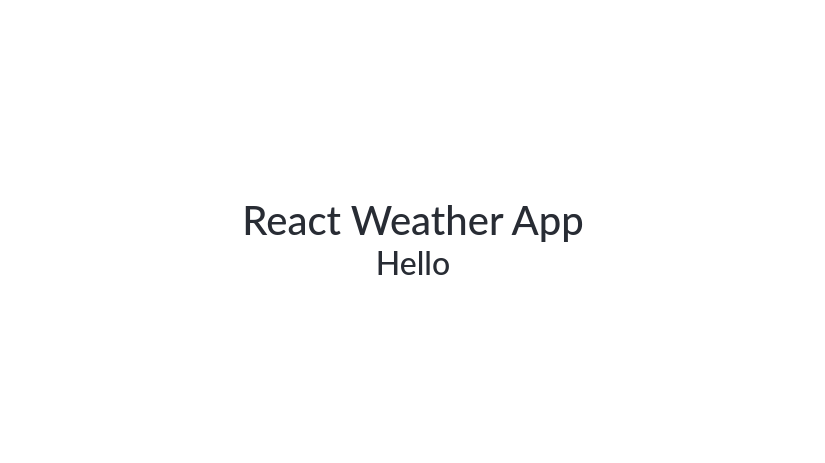
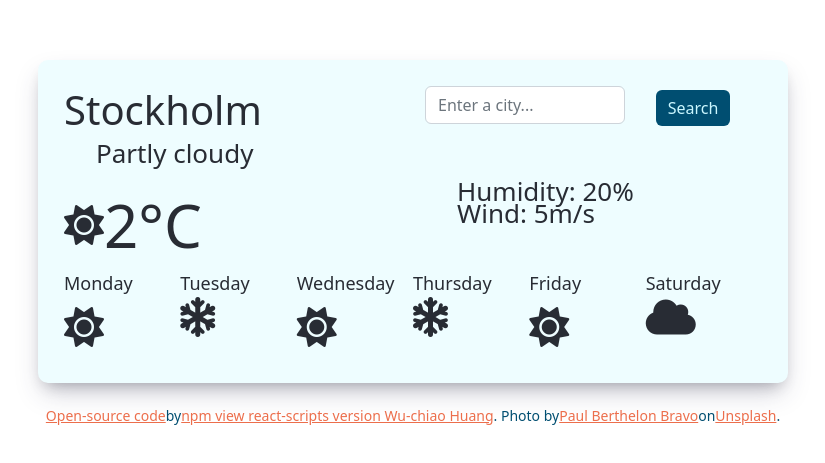
Before and after one commit to ChiaoH/React-w4-weather-app-homework, a React (Create React App) app: page / in a window 1280 px wide. Shown: the part 157-620 px from the top of the page, without its empty margins (227-1052 px from the left). Built offline with nearby package versions, Linux system fonts and the light colour scheme.

Commit message:
Added all codes from old file. Fixed Bootstrap.

```diff
--- a/src/App.css
+++ b/src/App.css
@@ -1,7 +1,3 @@
-.App {
-  text-align: center;
-}
-
 .App-logo {
   height: 40vmin;
   pointer-events: none;
@@ -36,124 +32,3 @@
     transform: rotate(360deg);
   }
 }
-
-:root {
-  --primary-color: #ec6e4c;
-  --secondary-color: #004e71;
-  --tirtiary-color: #caf7ff;
-  --quaternary-color: #507d95;
-}
-
-body {
-  font-family: "Lato", "Helvetica Neue", "Helvetica", sans-serif;
-  color: var(--secondary-color);
-
-  background-size: 110%;
-  background-position: center 85%;
-}
-
-.weather-app-wrapper {
-  max-width: 560px;
-  margin: 0 auto;
-}
-
-.weather-app {
-  display: block;
-  margin-top: 250px;
-  border-radius: 10px;
-  padding: 26px;
-  margin-bottom: 12px;
-  background-color: rgba(88, 230, 255, 0.1);
-  box-shadow: rgba(50, 50, 93, 0.25) 0px 13px 27px -5px,
-    rgba(0, 0, 0, 0.3) 0px 8px 16px -8px;
-}
-
-h1 {
-  margin-bottom: 0;
-  font-weight: 500;
-}
-
-ul {
-  margin: 0;
-  padding: 0;
-}
-
-li {
-  list-style: none;
-  font-weight: normal;
-  line-height: 22px;
-}
-#description:first-letter {
-  text-transform: capitalize;
-}
-
-#city-input {
-  max-width: 200px;
-}
-
-#search-btn {
-  background-color: var(--secondary-color);
-  border: none;
-  color: var(--tirtiary-color);
-  margin-left: -10px;
-}
-
-.row-2 {
-  margin-top: 20px;
-}
-
-#cur-temp-nr {
-  font-size: 60px;
-  font-weight: 400;
-}
-
-.weather-temperature .units {
-  position: relative;
-  font-size: 16px;
-  top: -16px;
-}
-
-a {
-  text-decoration: none;
-}
-
-.units .active {
-  color: black;
-  cursor: default;
-}
-
-.units .active:hover {
-  text-decoration: none;
-}
-
-.weather-forecast-section {
-  margin-top: 10px;
-  text-align: center;
-}
-
-.weather-forecast-day {
-  font-size: 16px;
-}
-
-.fa-sun {
-  font-size: 30px;
-  margin-top: 10px;
-  margin-bottom: 10px;
-}
-
-.weather-forecast-temperature {
-  font-size: 13px;
-}
-
-.open-source {
-  text-align: center;
-  text-decoration: none;
-  color: var(--secondary-color);
-  margin-top: 20px;
-}
-.open-source a {
-  color: var(--primary-color);
-}
-.open-source a:hover {
-  color: var(--secondary-color);
-}
--- a/src/App.js
+++ b/src/App.js
@@ -6,7 +6,6 @@ export default function App() {
   return (
     <div className="App">
       <header className="App-header">
-        <h1>React Weather App</h1>
         <Weather />
       </header>
     </div>
--- a/src/Weather.js
+++ b/src/Weather.js
@@ -1,7 +1,121 @@
 import React from "react";
-import "bootstrap/dist/css/bootstrap.min.css";
-import "bootstrap/dist/js/bootstrap.bundle.min";
+
+import "./weather.css";
 
 export default function Weather() {
-  return <h2>Hello</h2>;
+  return (
+    <div className="container">
+      <div className="weather-app-wrapper">
+        <div className="weather-app">
+          <div className="row row-1">
+            <span className="col-6">
+              <h1 id="cityName">Stockholm</h1>
+              <ul>
+                <li id="date"></li>
+                <li id="description">Partly cloudy</li>
+              </ul>
+            </span>
+            <span className="col-4">
+              {" "}
+              <form id="search-form">
+                <input
+                  type="search"
+                  className="search-box form-control"
+                  placeholder="Enter a city..."
+                  id="city-input"
+                  autoComplete="off"
+                />{" "}
+              </form>
+            </span>
+            <span className="col-2">
+              {" "}
+              <input
+                type="submit"
+                value="Search"
+                className="btn btn-info w-80"
+                id="search-btn"
+              />
+            </span>
+          </div>
+
+          <div className="row row-2">
+            {" "}
+            <div className="col-6">
+              {" "}
+              <div className="d-flex weather-temperature align-items-center">
+                <i className="fa-solid fa-sun fontawesome-icon"></i>
+                <strong id="cur-temp-nr">2°C</strong>
+              </div>
+            </div>
+            <div className="col-6">
+              <ul>
+                <li>
+                  Humidity: <span id="humidity"></span>20%
+                </li>
+                <li>
+                  Wind: <span id="windSpeed"></span> 5m/s
+                </li>
+              </ul>
+            </div>
+            <div className="row row-3 weather-forecast-section" id="forecast">
+              <span className="col-2">Monday</span>
+              <span className="col-2">Tuesday</span>
+              <span className="col-2">Wednesday</span>
+              <span className="col-2">Thursday</span>
+              <span className="col-2">Friday</span>
+              <span className="col-2">Saturday</span>
+            </div>
+            <div className="row row-4">
+              <span className="col-2">
+                <i className="fa-solid fa-sun fontawesome-icon"></i>
+              </span>
+              <span className="col-2">
+                <i className="fa-solid fa-snowflake fontawesome-icon"></i>
+              </span>
+              <span className="col-2">
+                <i className="fa-solid fa-sun fontawesome-icon"></i>
+              </span>
+              <span className="col-2">
+                <i className="fa-solid fa-snowflake fontawesome-icon"></i>
+              </span>
+              <span className="col-2">
+                <i className="fa-solid fa-sun fontawesome-icon"></i>
+              </span>
+              <span className="col-2">
+                <i className="fa-solid fa-cloud fontawesome-icon"></i>
+              </span>
+            </div>
+          </div>
+        </div>
+      </div>
+      <div className="open-source">
+        <small>
+          <a
+            href="https://github.com/ChiaoH/React-w4-weather-app-homework"
+            target="_blank"
+            rel="noreferrer"
+          >
+            Open-source code
+          </a>
+          by
+          <a
+            href="https://www.linkedin.com/in/wu-chiao-huang-642a07255/"
+            target="_blank"
+            rel="noreferrer"
+          >
+            npm view react-scripts version Wu-chiao Huang
+          </a>
+          . Photo by
+          <a href="https://unsplash.com/@paulberthelon?utm_source=unsplash&utm_medium=referral&utm_content=creditCopyText">
+            Paul Berthelon Bravo
+          </a>
+          on
+          <a href="https://unsplash.com/wallpapers/nature/sky?utm_source=unsplash&utm_medium=referral&utm_content=creditCopyText">
+            Unsplash
+          </a>
+          .
+        </small>
+      </div>
+    </div>
+  );
 }
--- /dev/null
+++ b/src/weather.css
@@ -0,0 +1,122 @@
+:root {
+  --primary-color: #ec6e4c;
+  --secondary-color: #004e71;
+  --tirtiary-color: #caf7ff;
+  --quaternary-color: #507d95;
+}
+
+body {
+  font-family: "Lato", "Helvetica Neue", "Helvetica", sans-serif;
+  color: var(--secondary-color);
+}
+
+.weather-app-wrapper {
+  max-width: 750px;
+  margin: 0 auto;
+}
+
+.weather-app {
+  display: block;
+  border-radius: 10px;
+  padding: 26px;
+  margin-bottom: 12px;
+  background-color: rgba(88, 230, 255, 0.1);
+  box-shadow: rgba(50, 50, 93, 0.25) 0px 13px 27px -5px,
+    rgba(0, 0, 0, 0.3) 0px 8px 16px -8px;
+}
+
+h1 {
+  margin-bottom: 0;
+  font-weight: 500;
+}
+
+ul {
+  margin: 0;
+  padding: 0;
+}
+
+li {
+  list-style: none;
+  font-weight: normal;
+  line-height: 22px;
+}
+#description:first-letter {
+  text-transform: capitalize;
+}
+
+#city-input {
+  max-width: 200px;
+}
+
+#search-btn {
+  background-color: var(--secondary-color);
+  border: none;
+  color: var(--tirtiary-color);
+  margin-left: -10px;
+}
+
+.row-2 {
+  margin-top: 20px;
+}
+
+#cur-temp-nr {
+  font-size: 60px;
+  font-weight: 400;
+}
+
+.weather-temperature .units {
+  position: relative;
+  font-size: 16px;
+  top: -16px;
+}
+
+a {
+  text-decoration: none;
+}
+
+.units .active {
+  color: black;
+  cursor: default;
+}
+
+.units .active:hover {
+  text-decoration: none;
+}
+
+.weather-forecast-section {
+  margin-top: 10px;
+
+  font-size: 18px;
+}
+
+.weather-forecast-day {
+  font-size: 16px;
+}
+
+.fa-sun {
+  font-size: 30px;
+  margin-top: 10px;
+  margin-bottom: 10px;
+}
+
+.weather-forecast-temperature {
+  font-size: 13px;
+}
+
+.open-source {
+  text-align: center;
+  text-decoration: none;
+  color: var(--secondary-color);
+  margin-top: 20px;
+  font-size: 16px;
+}
+.open-source a {
+  color: var(--primary-color);
+}
+.open-source a:hover {
+  color: var(--secondary-color);
+}
+
+.fontawesome-icon {
+  font-size: 40px;
+}
```
Also changed, not shown: src/index.js (+8 -6 lines).
